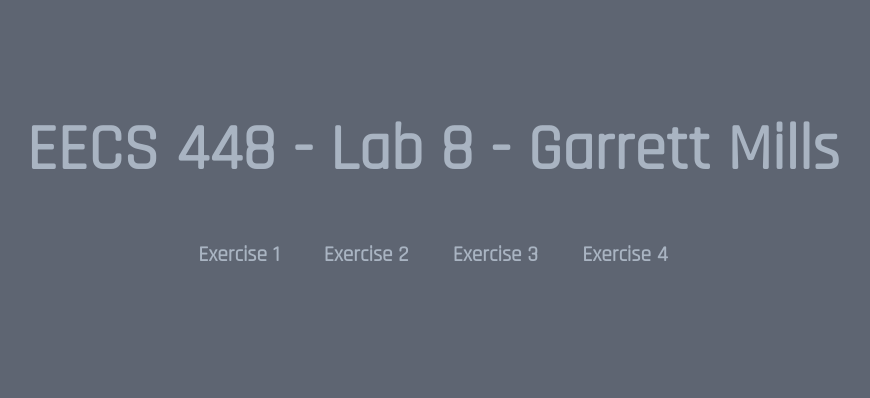
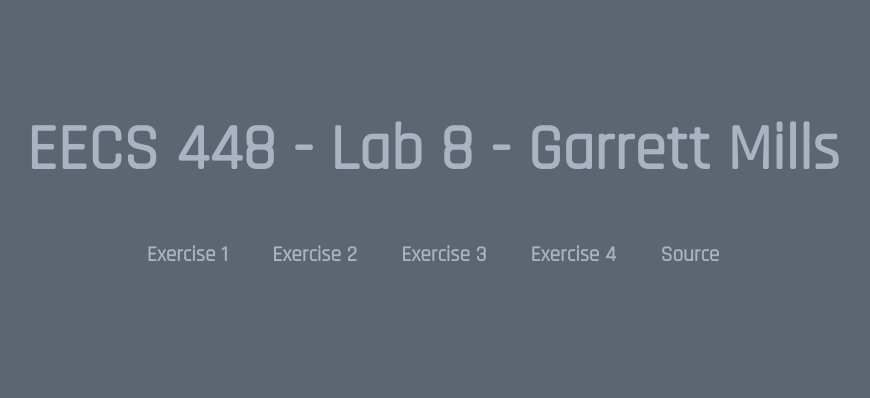
Before and after one commit to glmdev/eecs448-lab08, a plain HTML site: page index.html in a window 1280 px wide. Shown: the part 148-546 px from the top of the page, without its empty margins (207-1077 px from the left). Drawn offline with Linux system fonts and the light colour scheme.

Commit message:
Add source link

```diff
--- a/index.html
+++ b/index.html
@@ -72,6 +72,7 @@
             <li><a href="exercise-2">Exercise 2</a></li>
             <li><a href="exercise-3">Exercise 3</a></li>
             <li><a href="exercise-4">Exercise 4</a></li>
+            <li><a href="https://github.com/glmdev/eecs448-lab08.git">Source</a></li>
         </ul>
     </div>
 </div>
```
